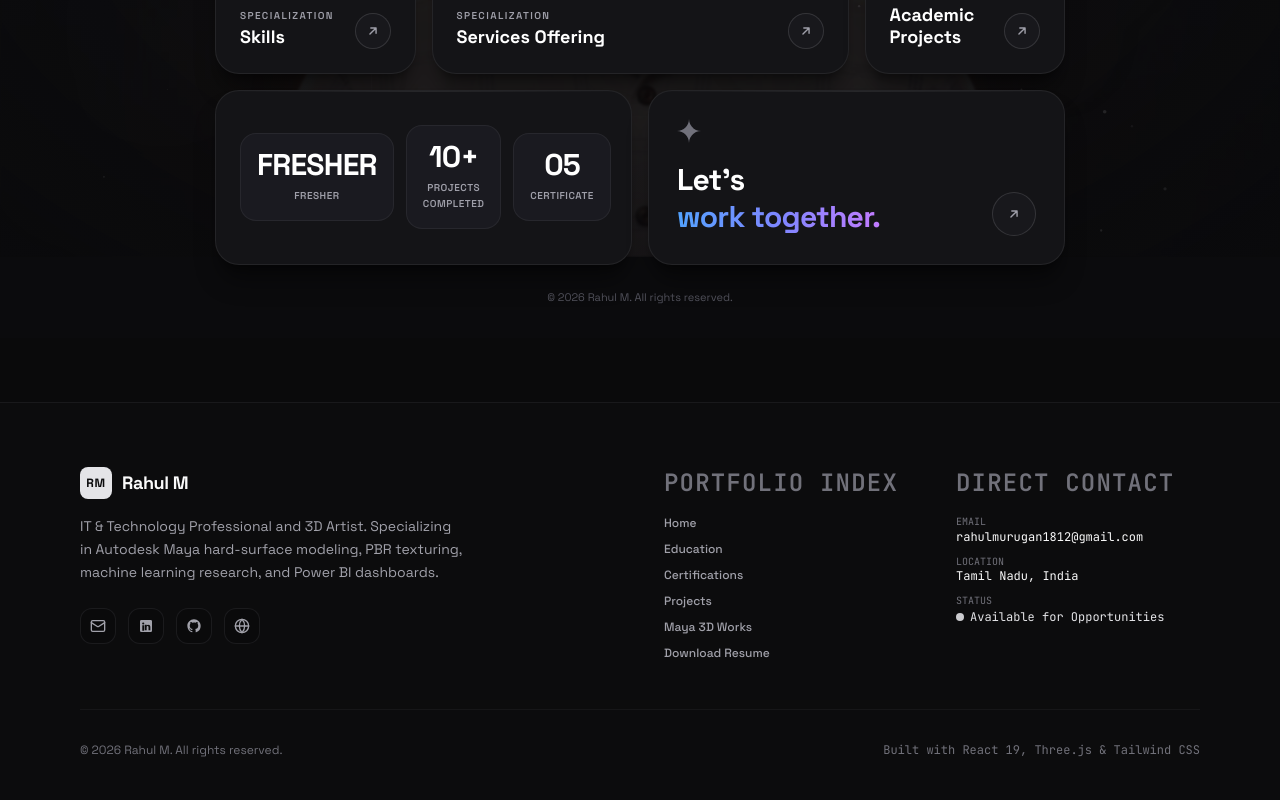
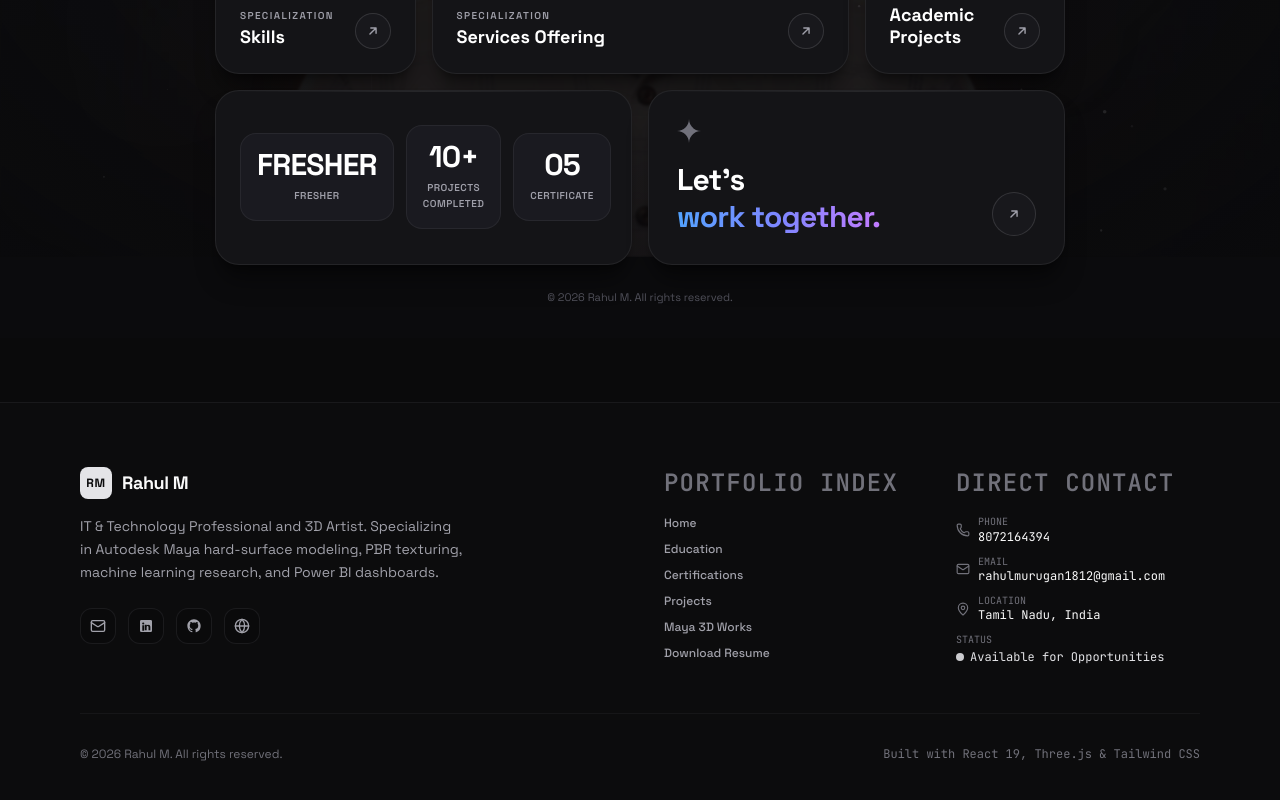
Before and after one commit to rahulmurugan1812-sketch/RAHULM_3Dportfolio, a React (Vite) app: page / in a window 1280 px wide. Shown: the part 543-1343 px from the top of the page. Built offline with nearby package versions, Linux system fonts and the light colour scheme.

Commit message:
num added

```diff
--- a/src/components/layout/Footer.tsx
+++ b/src/components/layout/Footer.tsx
@@ -1,7 +1,7 @@
 'use client';
 
 import { Link } from 'react-scroll';
-import { Mail, Globe } from 'lucide-react';
+import { Mail, Globe, Phone, MapPin } from 'lucide-react';
 import { Text, Heading } from '../ui';
 import { artistProfile } from '../../data/portfolio';
 
@@ -119,15 +119,30 @@ export function Footer() {
               Direct Contact
             </Heading>
             <div className="space-y-2.5 text-xs text-text-muted font-mono">
+              <div className="flex items-center gap-2">
+                <Phone className="w-3.5 h-3.5 text-text-subtle flex-shrink-0" />
+                <div>
+                  <span className="text-text-subtle block text-[10px]">PHONE</span>
+                  <a href={`tel:${artistProfile.phone || '8072164394'}`} className="text-text hover:text-accent transition-colors">
+                    {artistProfile.phone || '8072164394'}
+                  </a>
+                </div>
+              </div>
+              <div className="flex items-center gap-2">
+                <Mail className="w-3.5 h-3.5 text-text-subtle flex-shrink-0" />
                 <div>
                   <span className="text-text-subtle block text-[10px]">EMAIL</span>
                   <a href={`mailto:${artistProfile.email}`} className="text-text hover:text-accent transition-colors">
                     {artistProfile.email}
                   </a>
                 </div>
+              </div>
+              <div className="flex items-center gap-2">
+                <MapPin className="w-3.5 h-3.5 text-text-subtle flex-shrink-0" />
                 <div>
                   <span className="text-text-subtle block text-[10px]">LOCATION</span>
                   <span className="text-text">{artistProfile.location}</span>
+                </div>
               </div>
               <div>
                 <span className="text-text-subtle block text-[10px]">STATUS</span>
--- a/src/components/sections/Contact.tsx
+++ b/src/components/sections/Contact.tsx
@@ -3,7 +3,7 @@
 import { useState, useRef, useEffect } from 'react';
 import emailjs from '@emailjs/browser';
 
-import { Mail, MapPin, Send, CheckCircle2, MessageSquare, AlertCircle, X, Sparkles, FileText, Download, ExternalLink, ShieldCheck } from 'lucide-react';
+import { Mail, MapPin, Send, CheckCircle2, MessageSquare, AlertCircle, X, Sparkles, FileText, Download, ExternalLink, ShieldCheck, Phone } from 'lucide-react';
 import { Section, Heading, Text, Card, Button } from '../ui';
 import { artistProfile } from '../../data/portfolio';
 
@@ -130,6 +130,13 @@ export function Contact() {
       value: artistProfile.email,
       href: `mailto:${artistProfile.email}`,
       hint: 'Send an email directly'
+    },
+    {
+      icon: Phone,
+      label: 'Phone Number',
+      value: artistProfile.phone || '8072164394',
+      href: `tel:${artistProfile.phone || '8072164394'}`,
+      hint: 'Call or WhatsApp'
     },
     {
       icon: LinkedinIcon,
--- a/src/data/portfolio.ts
+++ b/src/data/portfolio.ts
@@ -31,6 +31,7 @@ export const artistProfile: ArtistProfile = {
 
   location: 'Tamil Nadu, India',
   email: 'rahulmurugan1812@gmail.com',
+  phone: '8072164394',
   resumePath: assetPath('resume/RAHUL_M_3d.pdf'),
 
   socialLinks: [
--- a/src/types/portfolio.ts
+++ b/src/types/portfolio.ts
@@ -89,6 +89,7 @@ export interface ArtistProfile {
   longBio: string;
   location: string;
   email: string;
+  phone?: string;
   resumePath?: string;
   socialLinks: SocialLink[];
   skills: Skill[];
```
Also changed, not shown: 5 other files (tests, documents, lock files or other folders). Lines whose indentation alone changed are shown as unchanged.
